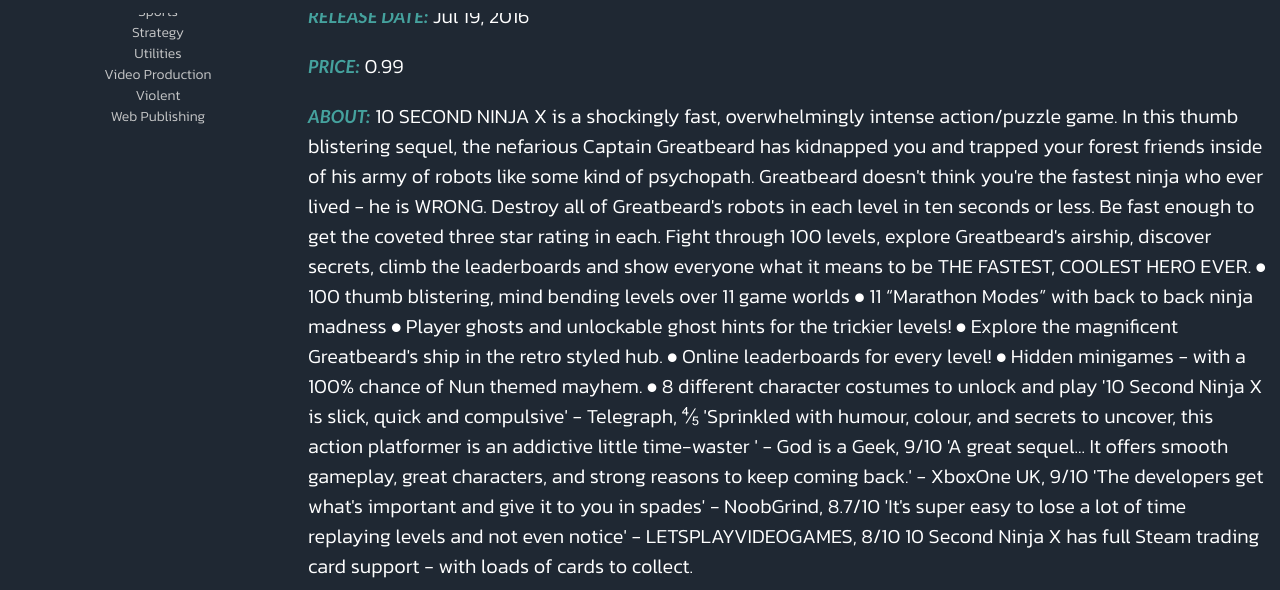
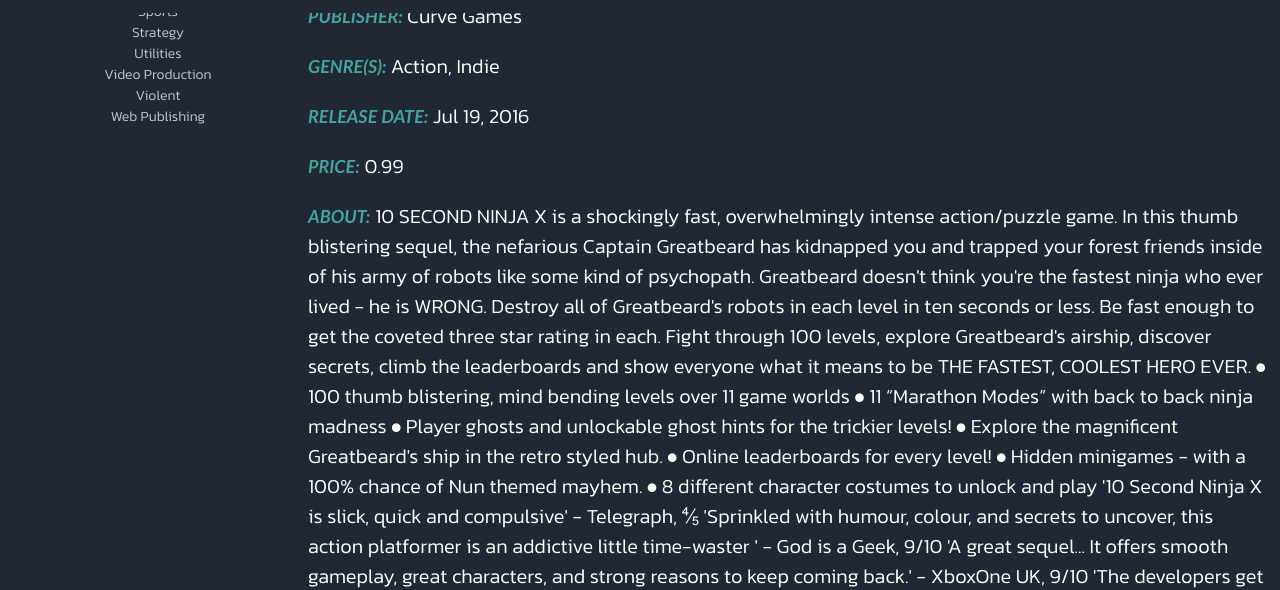
Before and after one commit to UoA-CS-Sindhwani-CS235-S2-2023/cs235-2023-gameswebapp-assignment-ryan744_jpen687, a Flask app: page /game-description/435790 in a window 1280 px wide. Shown: the part 787-1377 px from the top of the page. Run offline with Flask 3, Linux system fonts and the light colour scheme; some libraries are stand-ins or nearby versions.

Commit message:
added genre and publisher into games description page

```diff
--- a/games/templates/gameDescription.html
+++ b/games/templates/gameDescription.html
@@ -4,6 +4,11 @@
       <button onclick="history.go(-1)">&lt;&lt; Back</button>
       <h2 style="color: #45A29E" >{{ game.title }}</h2>
       <p><img class="game-image" src="{{ game.image_url }}" alt="game image"> </p>
+      <p><i style="color: #45A29E">Publisher: </i> {{ game.publisher.publisher_name }}
+       <p><i style="color: #45A29E">Genre(s): </i>
+            {% for genre in game.genres %}
+                {{ genre.genre_name }}{% if not loop.last %}, {% endif %}
+            {% endfor %} </p>
       <p><i style="color: #45A29E">Release Date:</i> {{ game.release_date }} </p>
       <p><i style="color: #45A29E">Price:</i> {{ game.price }}</p>
       <p><i style="color: #45A29E">About:</i> {{ game.description }} </p>
```
